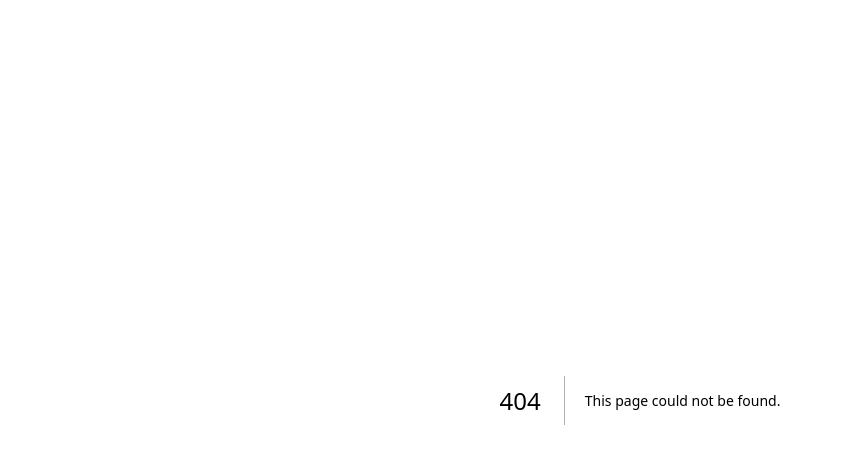
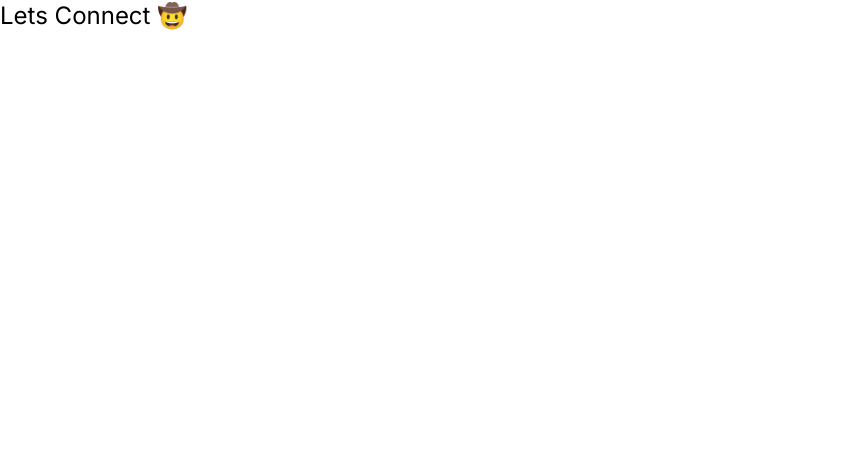
Before and after one commit to rivenshell/ux-portfolio, a Next.js app: page /connect in a window 1280 px wide. Before the commit this address had no page. Shown: the top 464 px of the page, without its empty margins (0-841 px from the left). Built offline with nearby package versions, Linux system fonts and the light colour scheme.

Commit message:
Lets connect page

```diff
--- /dev/null
+++ b/app/connect/page.tsx
@@ -0,0 +1,15 @@
+import React from "react"
+
+const Connect = () => {
+  return (
+    <>
+      <main className=" flex content-center items-center">
+        <div className=" text-2xl" aria-label="page text">
+          <p>Lets Connect 🤠</p>
+        </div>
+      </main>
+    </>
+  )
+}
+
+export default Connect
```
